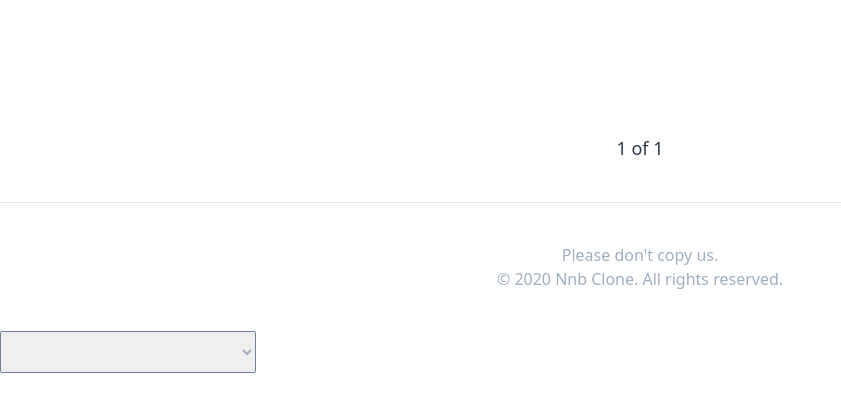
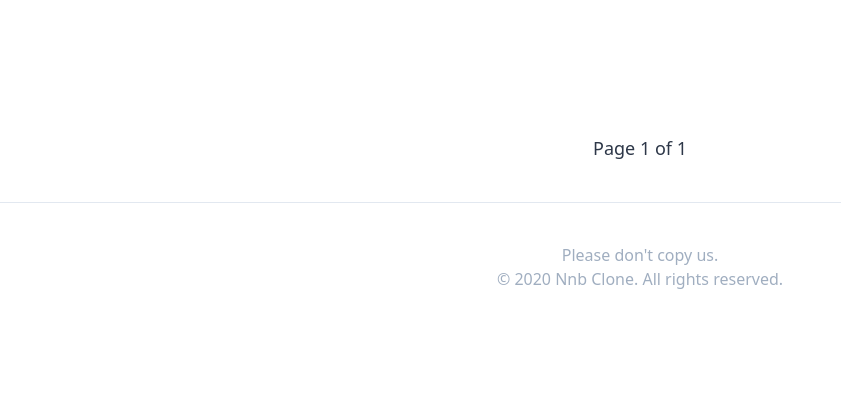
Before and after one commit to hansh1029/airbnb-clone, a Django app: page / in a window 1280 px wide. Shown: the part 529-942 px from the top of the page, without its empty margins (0-841 px from the left). After the commit the page ends 818 px from the top, so only its background shows below. Run offline with Django 3.2, Linux system fonts and the light colour scheme; data that the repository does not hold is empty; style sheets or scripts are compiled from the project's sources; parts of the project's set-up code (start-up, migrations or seed data) failed here and were passed over; some libraries are stand-ins or nearby versions.

Commit message:
skip translating part

```diff
--- a/config/settings.py
+++ b/config/settings.py
@@ -63,6 +63,7 @@ MIDDLEWARE = [
     "django.contrib.auth.middleware.AuthenticationMiddleware",
     "django.contrib.messages.middleware.MessageMiddleware",
     "django.middleware.clickjacking.XFrameOptionsMiddleware",
+    "django.middleware.locale.LocaleMiddleware",
 ]
 
 ROOT_URLCONF = "config.urls"
--- a/templates/partials/footer.html
+++ b/templates/partials/footer.html
@@ -6,10 +6,20 @@
         </span>
         <span>&copy; 2020 Nnb Clone. All rights reserved.</span>
     </div>
-    <div class="mt-10 flex">
+<!-- Todo translating part -->
+    <!-- <div class="mt-10 flex">
+        {% get_current_language as LANGUAGE_CODE %}
         <select class="w-1/5 h-8" id="js-lang">
-            <option value="en">English</option>
-            <option value="es">Spanish</option>
+            <option value="en"
+                {% if LANGUAGE_CODE == 'en' %}
+                    selected
+                {% endif %}
+            >English</option>
+            <option value="es"
+                {% if LANGUAGE_CODE == 'es' %}
+                    selected
+                {% endif %}
+            >Spanish</option>
         </select>
-    </div>
+    </div> -->
 </footer>
--- a/templates/rooms/room_list.html
+++ b/templates/rooms/room_list.html
@@ -24,7 +24,7 @@
                 </a>
             {% endif %}
 
-            <span class="mx-3 font-medium text-lg">{{page_obj.number}} of {{page_obj.paginator.num_pages}}</span>
+            <span class="mx-3 font-medium text-lg">Page {{page_obj.number}} of {{page_obj.paginator.num_pages}}</span>
 
             {% if page_obj.has_next  %}
                 <a href="?page={{page_obj.next_page_number}}" class="text-teal-500">
--- a/users/views.py
+++ b/users/views.py
@@ -1,5 +1,6 @@
 import os
 import requests
+from django.utils import translation
 from django.http import HttpResponse
 from django.views import View
 from django.contrib.auth.views import PasswordChangeView
@@ -315,6 +316,5 @@ def switch_hosting(request):
 def switch_language(request):
     lang = request.GET.get("lang", None)
     if lang is not None:
-        print("aaa")
-        pass
+        request.session[translation.LANGUAGE_SESSION_KEY] = lang
     return HttpResponse(status=200)
```
